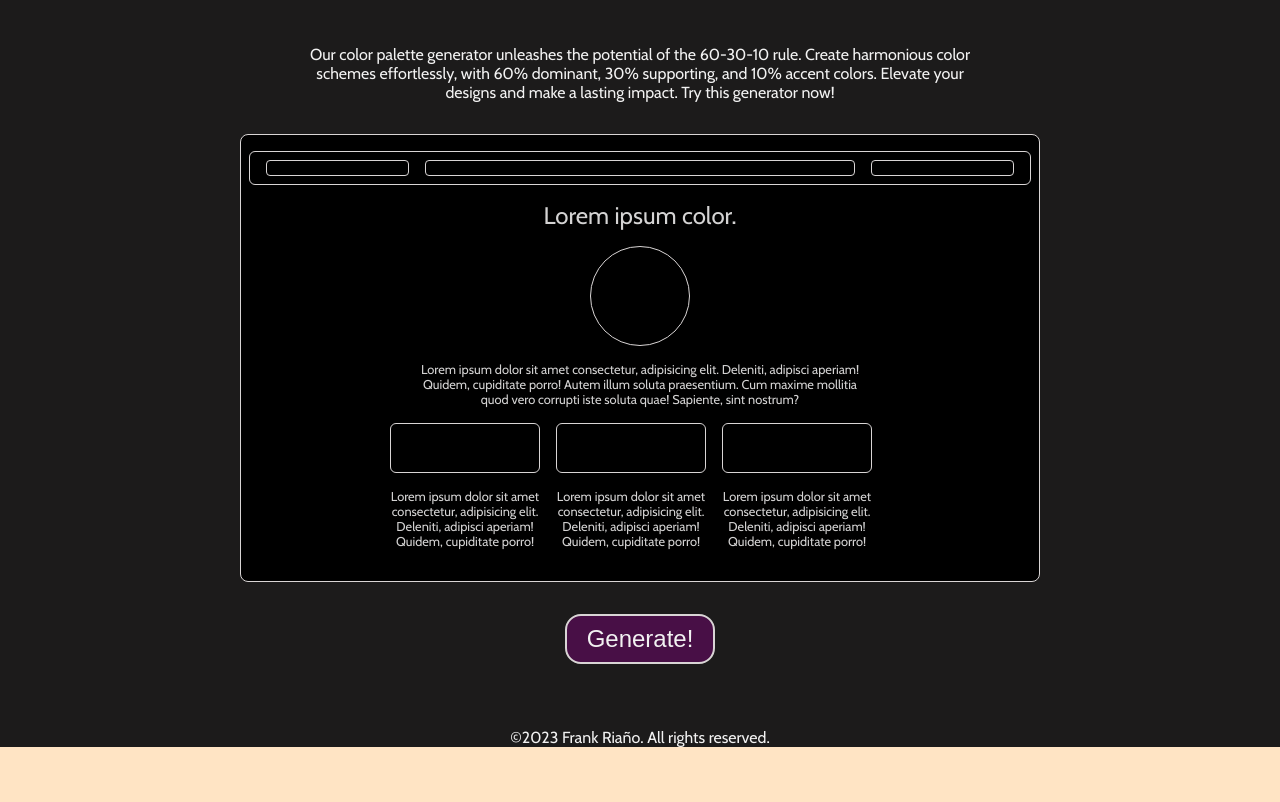
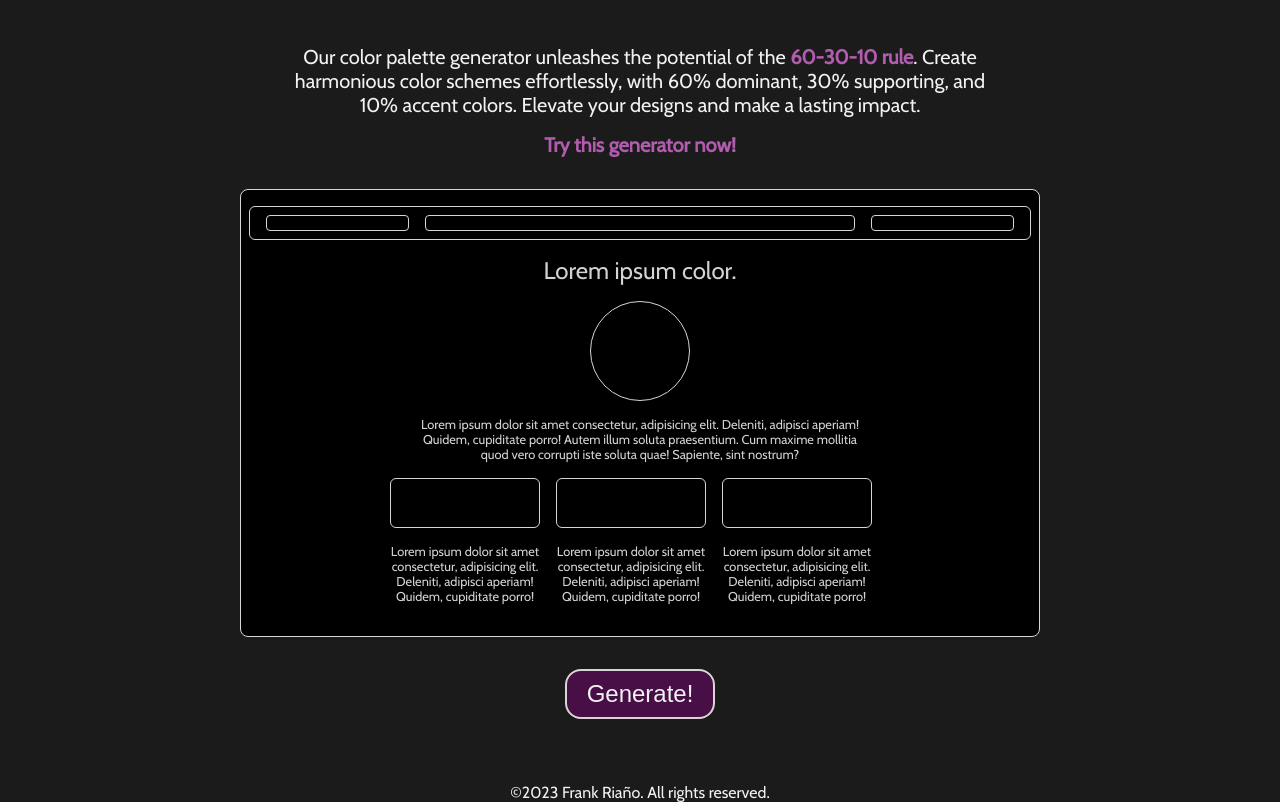
Before and after one commit to sirfrank0/colors-palette, a plain HTML site: page index.html in a window 1280 px wide. Shown: the part 89-891 px from the top of the page. Before the commit the page ends 836 px from the top, so only its background shows below. Drawn offline with nearby package versions, Linux system fonts and the light colour scheme.

Commit message:
style text

```diff
--- a/index.html
+++ b/index.html
@@ -14,7 +14,8 @@
 
         <h1>Color Palette for your designs 🖌</h1>
 
-        <p class="text">Our color palette generator unleashes the potential of the 60-30-10 rule. Create harmonious color schemes effortlessly, with 60% dominant, 30% supporting, and 10% accent colors. Elevate your designs and make a lasting impact. Try this generator now!</p>
+        <p class="text">Our color palette generator unleashes the potential of the <span>60-30-10 rule</span>. Create harmonious color schemes effortlessly, with 60% dominant, 30% supporting, and 10% accent colors. Elevate your designs and make a lasting impact.</p>
+        <p class="text2"><span>Try this generator now!</span></p>
         <div class="main-container">
             <div class="header-container">
 
--- a/styles.css
+++ b/styles.css
@@ -42,12 +42,23 @@ h1{
 
 }
 
-.text{
+.text, .text2{
     color: #f2f2f2;
     max-width: 700px;
-    margin: 1rem;
+    margin: 1rem 1rem 0rem 1rem;
     text-align: center;
+    font-size: 20px;
+}
+
+span{
+    color: #b15caf;
+    font-weight: bold;
+
+}
+
+.text2{
     margin-bottom: 2rem;
+    font-size: 20px;
 }
 
 
```
